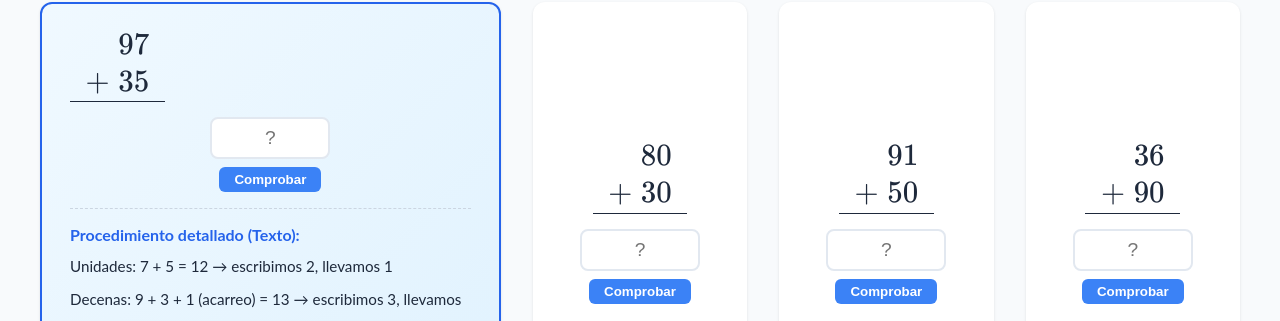
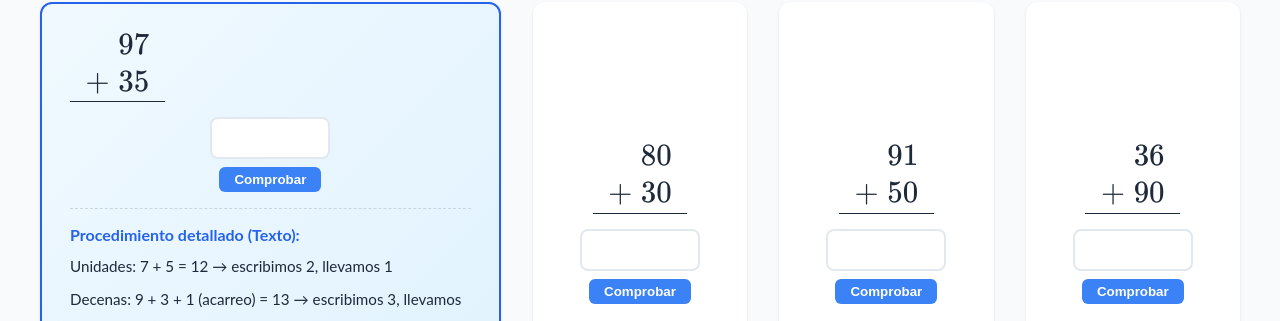
Before and after one commit to romahn68/Xmath-Generator, a React (Vite) app: page / in a window 1280 px wide. Shown: the part 215-536 px from the top of the page. Built offline with nearby package versions, Linux system fonts and the light colour scheme.

Commit message:
Remove placeholder from input fields

```diff
--- a/src/components/ExerciseCard.jsx
+++ b/src/components/ExerciseCard.jsx
@@ -156,7 +156,6 @@ export function ExerciseCard({ numTop, numBottom, symbol, result, operation, sho
                             <input
                                 type="text"
                                 inputMode="decimal"
-                                placeholder="?"
                                 value={userAnswer}
                                 onChange={(e) => setUserAnswer(e.target.value)}
                                 onKeyDown={handleKeyDown}
```
